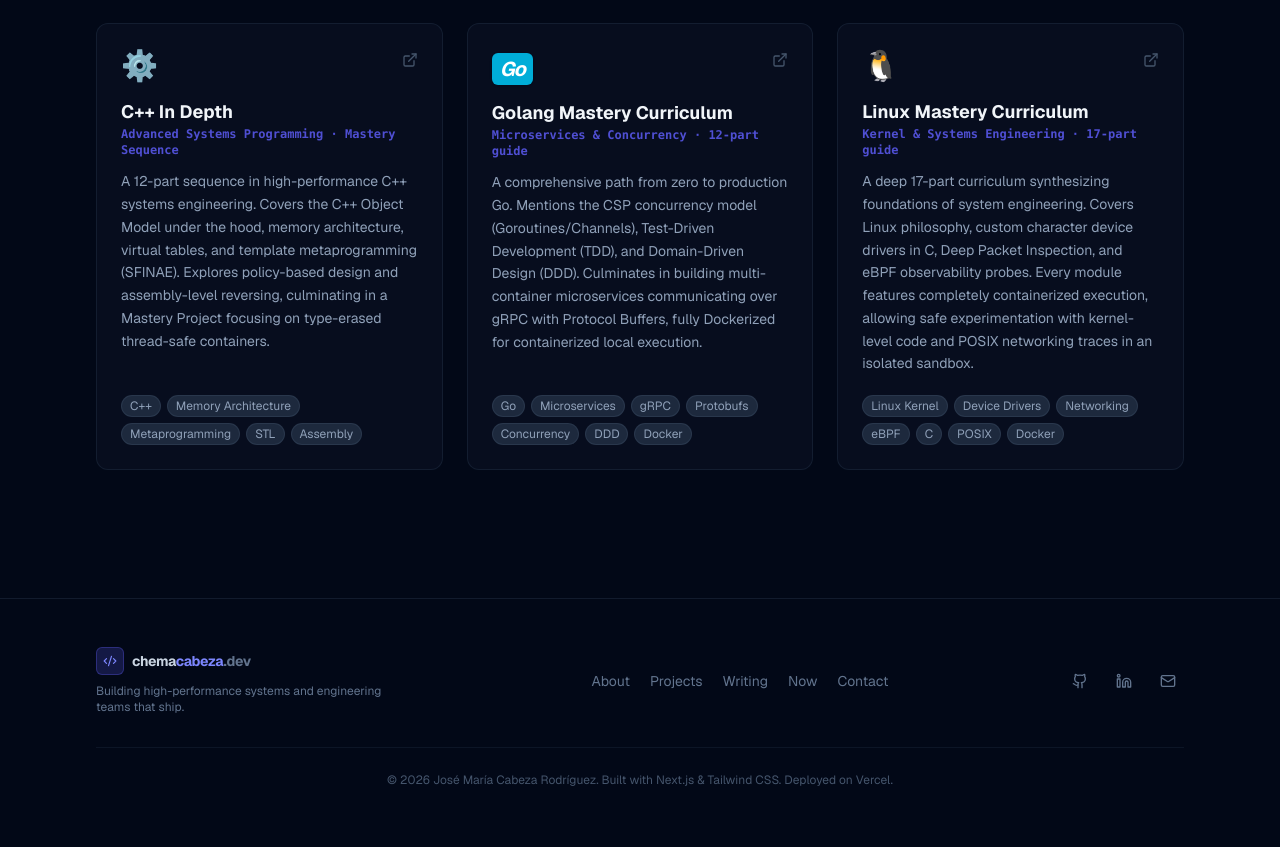
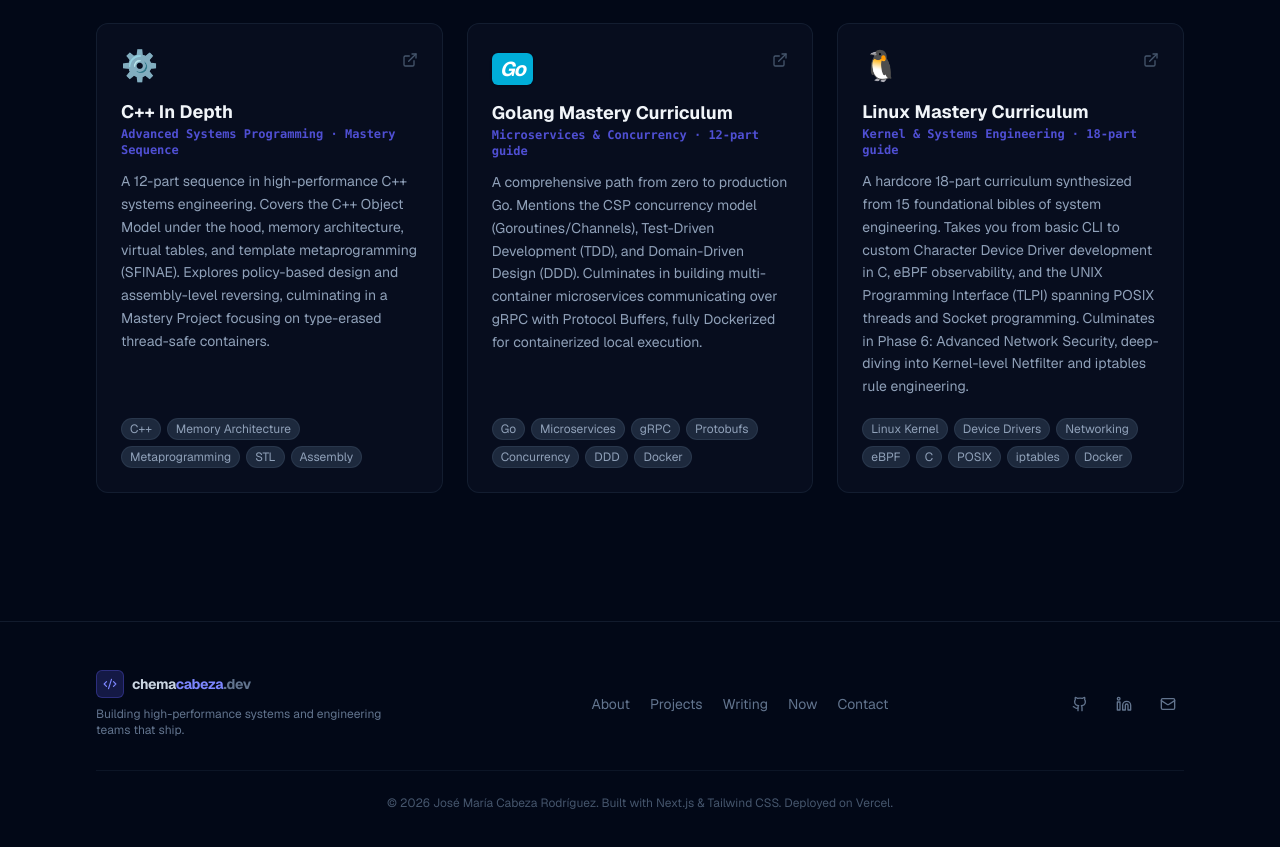
Before and after one commit to chemacabeza/chemacabeza-dev, a Next.js app: page /projects in a window 1280 px wide. Shown: the part 2266-3113 px from the top of the page. Built offline with nearby package versions, Linux system fonts and the light colour scheme.

Commit message:
feat: update Linux project to 18-part guide including Netfilter/iptables and TLPI

```diff
--- a/app/projects/page.tsx
+++ b/app/projects/page.tsx
@@ -138,10 +138,10 @@ const githubProjects = [
         url: "https://github.com/chemacabeza/my-github-projects/tree/master/Linux",
         emoji: "🐧",
         title: "Linux Mastery Curriculum",
-        subtitle: "Kernel & Systems Engineering · 17-part guide",
+        subtitle: "Kernel & Systems Engineering · 18-part guide",
         description:
-            "A deep 17-part curriculum synthesizing foundations of system engineering. Covers Linux philosophy, custom character device drivers in C, Deep Packet Inspection, and eBPF observability probes. Every module features completely containerized execution, allowing safe experimentation with kernel-level code and POSIX networking traces in an isolated sandbox.",
-        tags: ["Linux Kernel", "Device Drivers", "Networking", "eBPF", "C", "POSIX", "Docker"],
+            "A hardcore 18-part curriculum synthesized from 15 foundational bibles of system engineering. Takes you from basic CLI to custom Character Device Driver development in C, eBPF observability, and the UNIX Programming Interface (TLPI) spanning POSIX threads and Socket programming. Culminates in Phase 6: Advanced Network Security, deep-diving into Kernel-level Netfilter and iptables rule engineering.",
+        tags: ["Linux Kernel", "Device Drivers", "Networking", "eBPF", "C", "POSIX", "iptables", "Docker"],
     },
 ];
 
```
